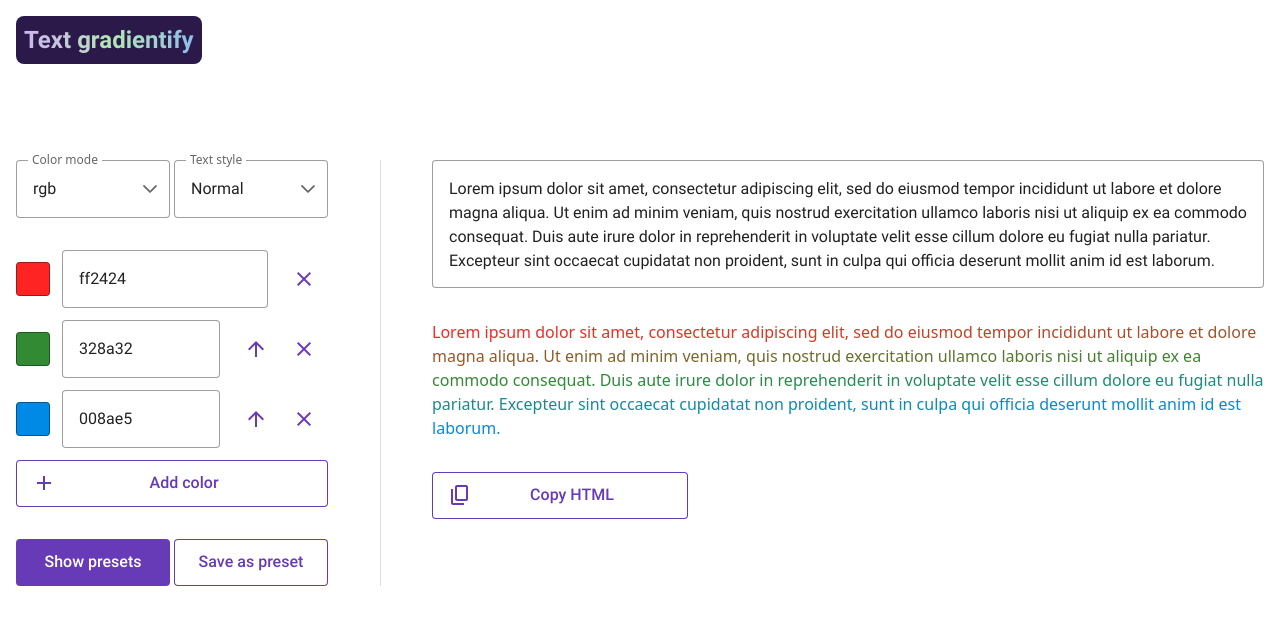
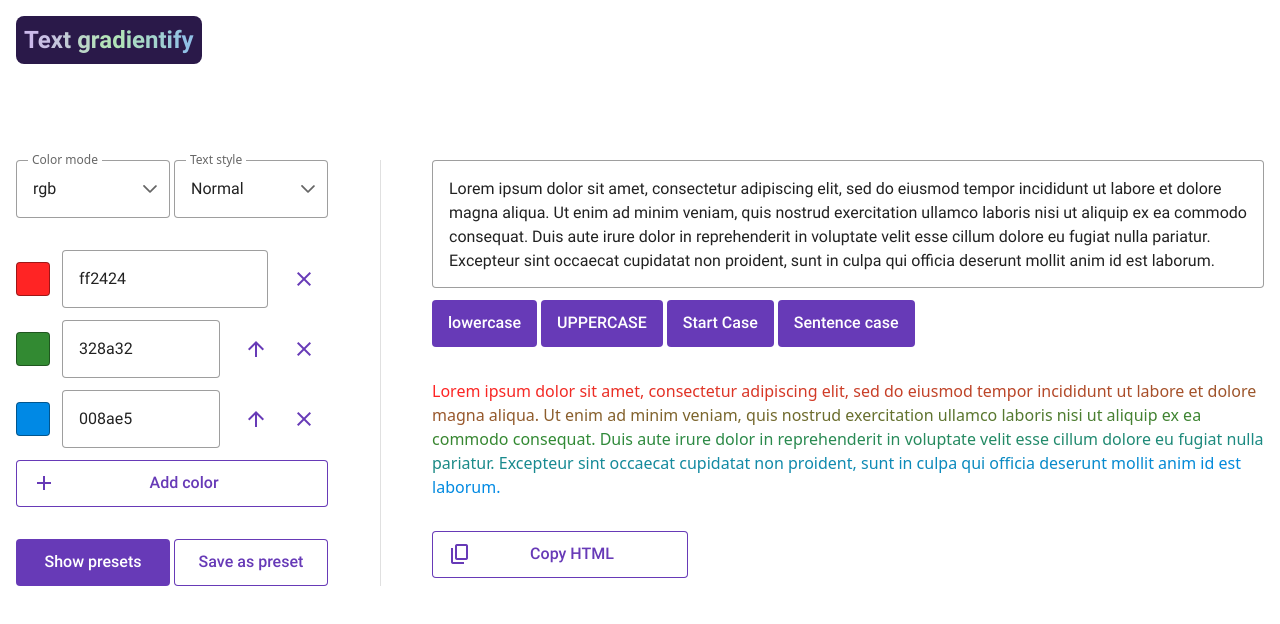
Before and after one commit to mitonik/text-gradientify, a React (Vite) app: page / in a window 1280 px wide. Shown: the top 624 px of the page. Built offline with nearby package versions, Linux system fonts and the light colour scheme.

Commit message:
feat: add text transform options

```diff
--- a/src/components/input.tsx
+++ b/src/components/input.tsx
@@ -1,3 +1,4 @@
+import { Button } from "primereact/button";
 import { InputTextarea } from "primereact/inputtextarea";
 
 interface InputProps {
@@ -8,11 +9,50 @@ interface InputProps {
 export function Input(props: InputProps) {
   const { onChange, text } = props;
   return (
+    <div className="flex flex-col gap-3">
       <InputTextarea
         autoResize
         onChange={(e) => onChange(e.target.value)}
         style={{ width: "100%" }}
         value={text}
       />
+      <div className="flex flex-wrap gap-1">
+        <Button
+          label="lowercase"
+          onClick={() => onChange(text.toLowerCase())}
+        />
+        <Button
+          label="UPPERCASE"
+          onClick={() => onChange(text.toUpperCase())}
+        />
+        <Button
+          label="Start Case"
+          onClick={() =>
+            onChange(
+              text
+                .toLowerCase()
+                .split(" ")
+                .map((word) => word[0].toUpperCase() + word.substring(1))
+                .join(" "),
+            )
+          }
+        />
+        <Button
+          label="Sentence case"
+          onClick={() =>
+            onChange(
+              text
+                .toLowerCase()
+                .split(". ")
+                .map(
+                  (sentence) =>
+                    sentence[0].toUpperCase() + sentence.substring(1),
+                )
+                .join(". "),
+            )
+          }
+        />
+      </div>
+    </div>
   );
 }
```
Lines whose indentation alone changed are shown as unchanged.
